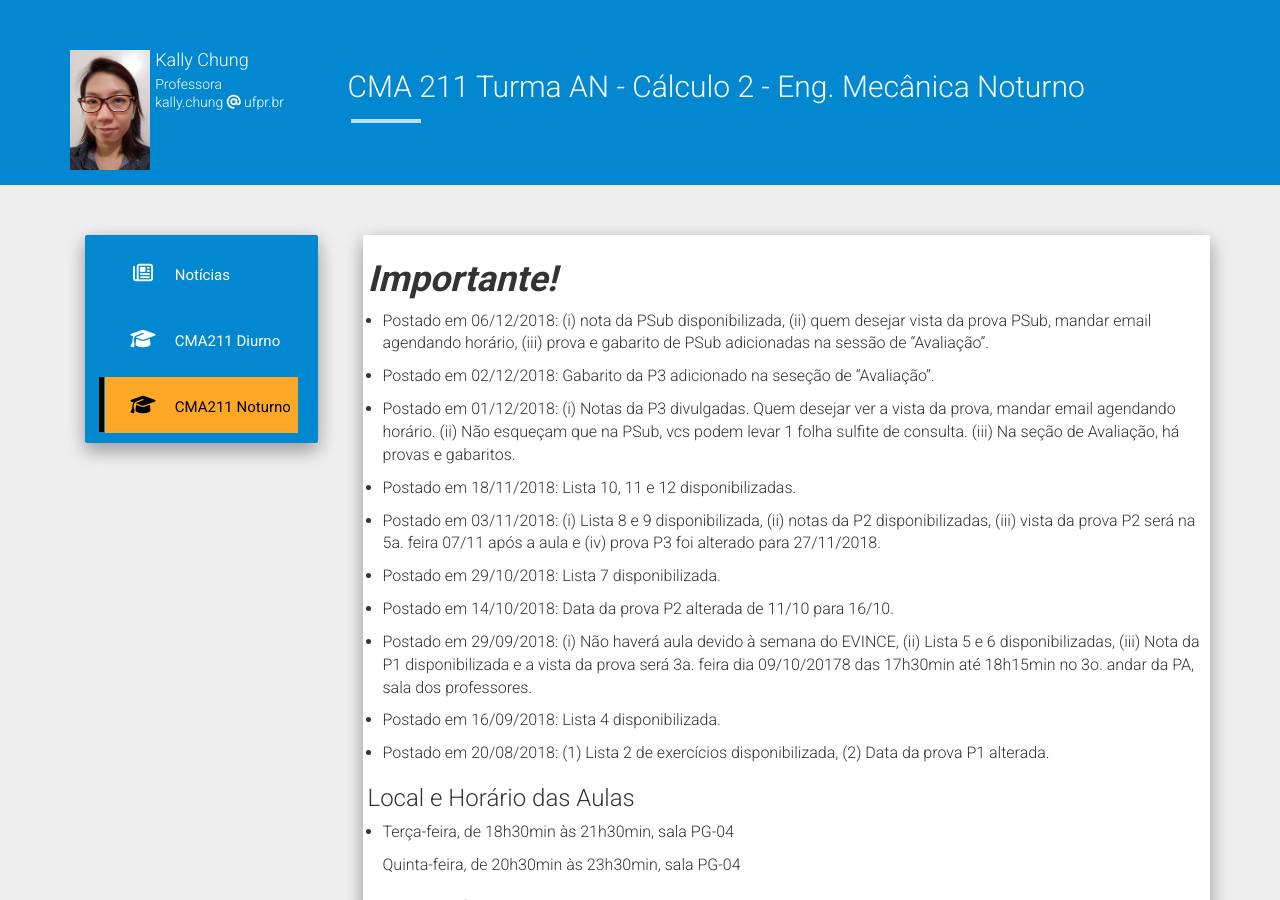
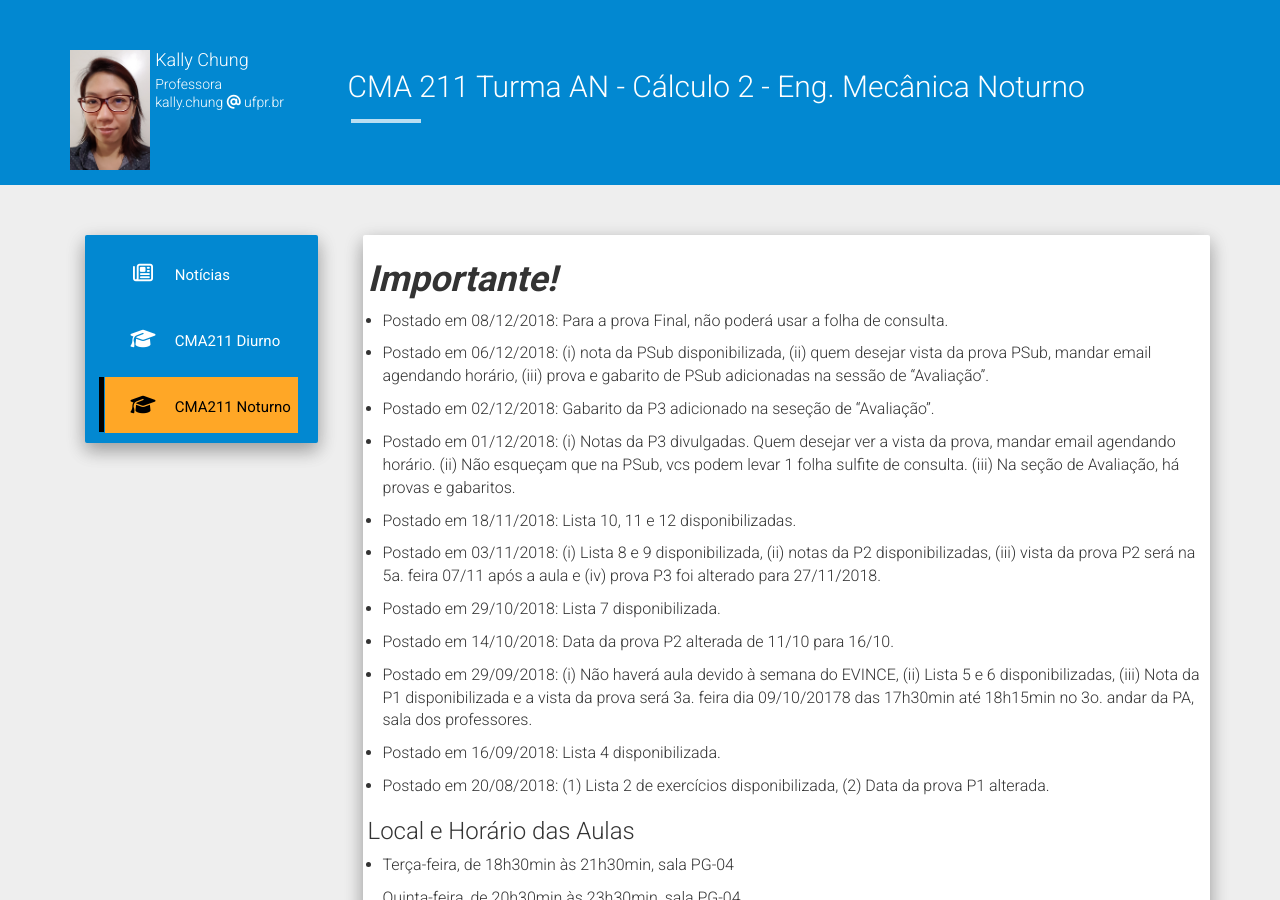
Before and after one commit to chunggnuhc/chunggnuhc.github.io, a Jekyll site: the page built from CMA211AN-Calc2-2sem2018.md, in a window 1280 px wide and 900 px high. Built offline with Jekyll 4.4.1, drawn with Linux system fonts in a browser that asks for light colours; nearby versions of some CDN libraries.

Commit message:
Update CMA211AN-Calc2-2sem2018.md

```diff
--- a/CMA211AN-Calc2-2sem2018.md
+++ b/CMA211AN-Calc2-2sem2018.md
@@ -4,6 +4,8 @@ title: CMA 211 Turma AN - Cálculo 2 - Eng. Mecânica Noturno
 permalink: /CMA211AN-Calc2-2sem2018/
 ---
 <h1><b><i>Importante!</i></b></h1>
+- Postado em 08/12/2018: Para a prova Final, não poderá usar a folha de consulta.
+
 - Postado em 06/12/2018: (i) nota da PSub disponibilizada, (ii) quem desejar vista da prova PSub, mandar email agendando horário, (iii) prova e gabarito de PSub adicionadas na sessão de "Avaliação".
 
 - Postado em 02/12/2018: Gabarito da P3 adicionado na seseção de "Avaliação".
```
